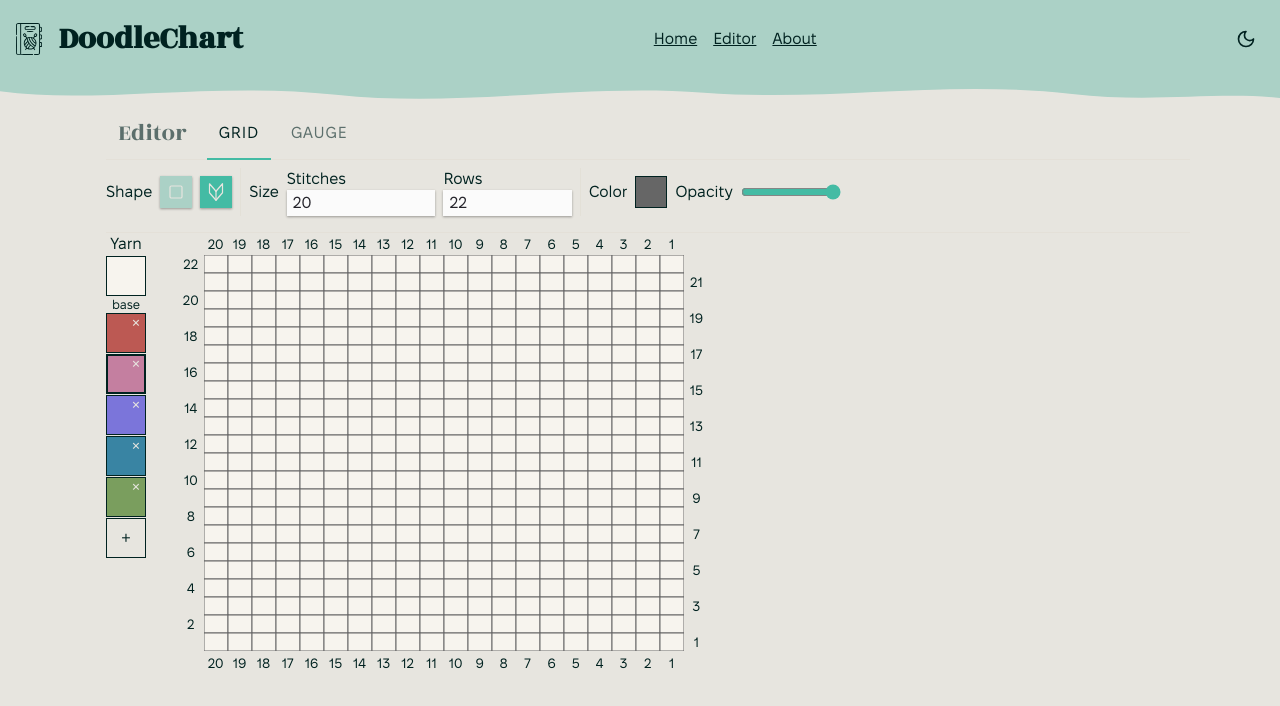
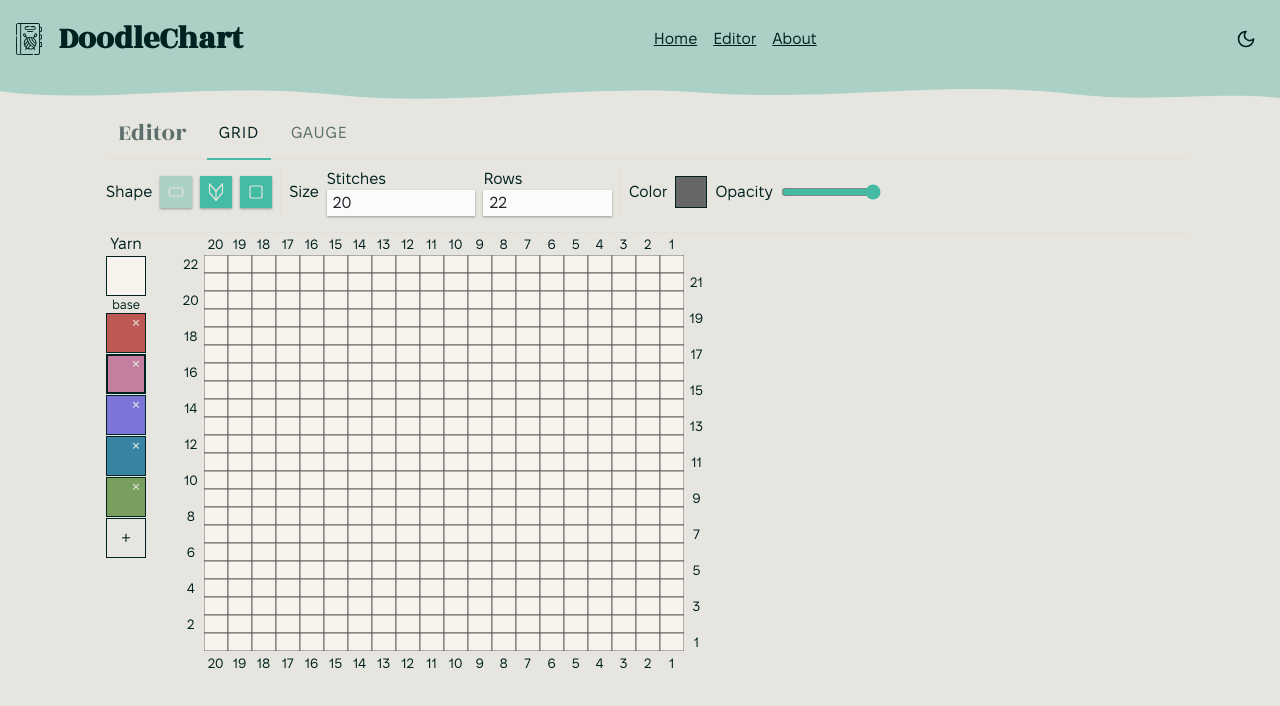
Before and after one commit to nathandallas/doodlechart, a Vue app: page /editor in a window 1280 px wide. Both pictures are taken after a click on the tab "GRID". Shown: the top 706 px of the page. Built offline with nearby package versions, Linux system fonts and the light colour scheme.

Commit message:
aded a square grid mode

```diff
--- a/src/components/ChartCanvas.vue
+++ b/src/components/ChartCanvas.vue
@@ -13,8 +13,13 @@ const isPainting = ref(false)
 const emit = defineEmits(['paint', 'stroke-start', 'stroke-end'])
 const hoveredCell = ref(null)
 
-// Get stitch dimensions from gauge
-const dims = computed(() => stitchDimensionsForGauge(props.gauge))
+// Get stitch dimensions from gauge (square-grid mode draws fixed-size
+// squares and ignores the selected gauge entirely)
+const dims = computed(() =>
+  props.mode === 'square-grid'
+    ? stitchDimensionsForGauge({ square: true })
+    : stitchDimensionsForGauge(props.gauge),
+)
 const stitchGeom = computed(() => ({
   WIDTH: dims.value.W,
   THICKNESS: dims.value.T,
--- a/src/components/SettingsPanel.vue
+++ b/src/components/SettingsPanel.vue
@@ -3,7 +3,7 @@ import { ref } from 'vue'
 import GaugeSettings from './SettingsOptions/GaugeSettings.vue'
 import ChevronIcon from './icons/ChevronIcon.vue'
 import ColorPickerPopover from './ColorPickerPopover.vue'
-import { Square, Undo2, Redo2, Paintbrush, Eraser, Trash2 } from '@lucide/vue'
+import { Square, Undo2, Redo2, Paintbrush, Eraser, Trash2, RectangleHorizontal } from '@lucide/vue'
 
 defineProps({
   chart: { type: Object, required: true },
@@ -105,7 +105,7 @@ function applySize(cols, rows) {
           :class="{ active: mode === 'grid' }"
           @click="emit('update-mode', 'grid')"
         >
-          <Square color="var(--text-inverse)" :stroke-width="1.8" />
+          <RectangleHorizontal color="var(--text-inverse)" :stroke-width="1.8" />
         </button>
         <button
           type="button"
@@ -114,6 +114,14 @@ function applySize(cols, rows) {
           @click="emit('update-mode', 'chevron')"
         >
           <ChevronIcon color="var(--text-inverse)" />
+        </button>
+        <button
+          type="button"
+          class="icon-btn"
+          :class="{ active: mode === 'square-grid' }"
+          @click="emit('update-mode', 'square-grid')"
+        >
+          <Square color="var(--text-inverse)" :stroke-width="1.8" />
         </button>
 
         <div class="divider" aria-hidden="true"></div>
--- a/src/engine/gauge.js
+++ b/src/engine/gauge.js
@@ -10,10 +10,15 @@ export const YARN_PRESETS = {
 }
 
 export function stitchDimensionsForGauge(gauge, { baseHeight = 18, dipRatio = 15 / 18 } = {}) {
-  const { stitches, rows, stitchSpan = 4, rowSpan = 4 } =
+  const { stitches, rows, stitchSpan = 4, rowSpan = 4, square = false } =
     typeof gauge === 'string' ? YARN_PRESETS[gauge] : gauge
-  if (!stitches || !rows) {
+  if (!square && (!stitches || !rows)) {
     throw new Error(`Unknown gauge preset or invalid gauge object: ${gauge}`)
+  }
+
+  if (square) {
+    const size = 24
+    return { W: size, T: size, D: Math.round(size * dipRatio) }
   }
 
   const aspect = (stitchSpan * rows) / (rowSpan * stitches)
```
Also changed, not shown: 1 other file (tests, documents, lock files or other folders).
